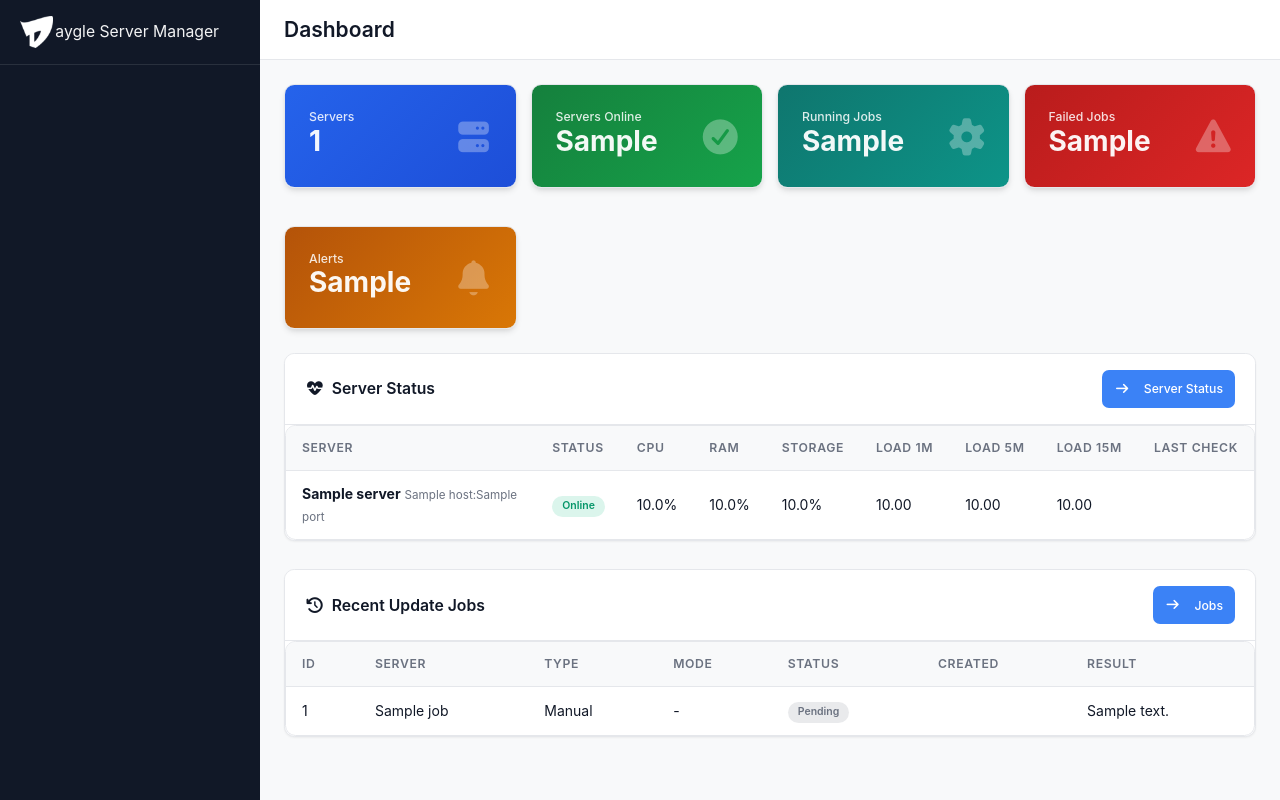
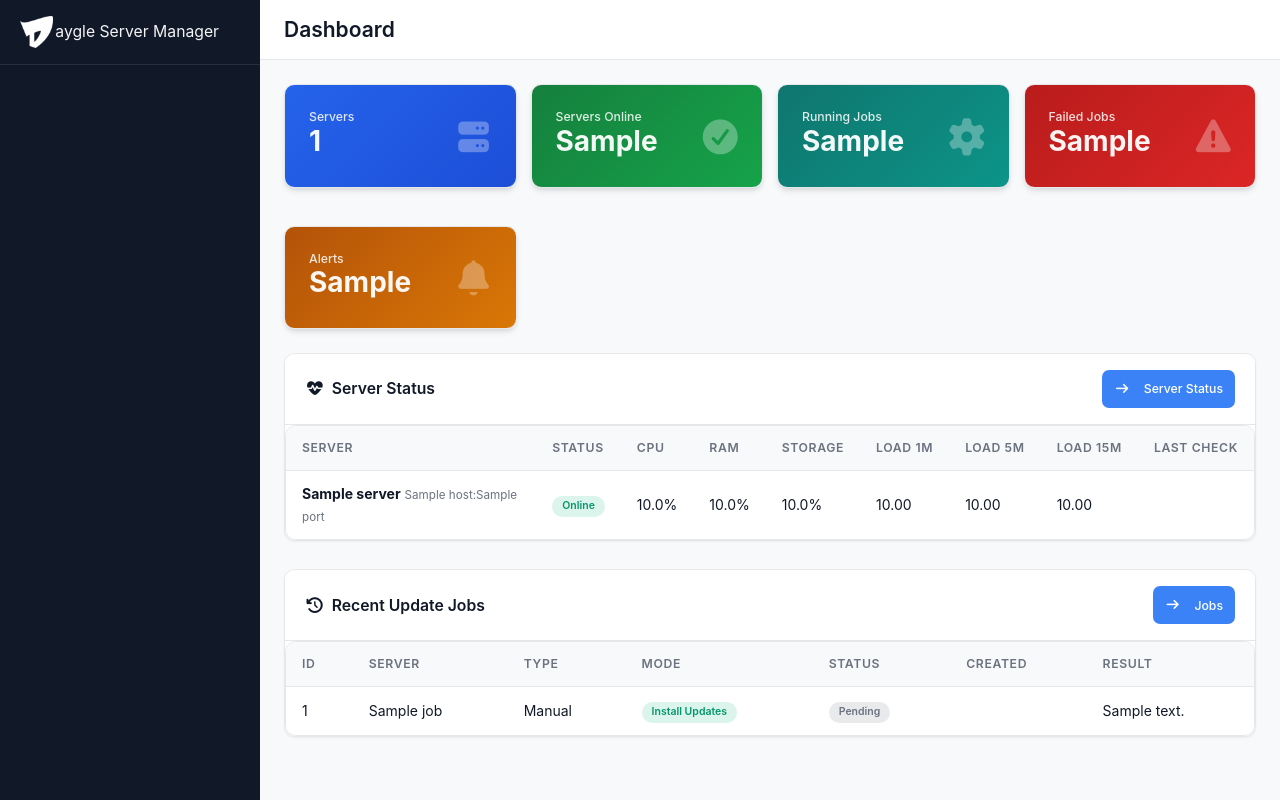
Before and after one commit to daygle/daygle-server-manager, a FastAPI app: template api/templates/dashboard.html in a window 1280 px wide. Run offline with FastAPI, Linux system fonts and the light colour scheme; the template is opened without the code that fills it: most values are stand-ins (such as "Sample title", 1, 10 or a date in 2020); parts of the project's set-up code (start-up, migrations or seed data) failed here and were passed over.

Commit message:
Fix Dashboard Mode

```diff
--- a/api/templates/dashboard.html
+++ b/api/templates/dashboard.html
@@ -140,7 +140,13 @@
             <td>{{ job.id }}</td>
             <td>{{ job.server_name or ('Server #' ~ job.server_id) }}</td>
             <td>{{ 'Scheduled' if job.job_type == 'scheduled' else 'Manual' }}</td>
-            <td>{% if job.alert_only %}<span class="status status-pending">alert only</span>{% else %}-{% endif %}</td>
+            <td>
+              {% if job.alert_only %}
+              <span class="status status-pending">alert only</span>
+              {% else %}
+              <span class="status status-success">install updates</span>
+              {% endif %}
+            </td>
             <td><span class="status status-{{ job.status }}">{{ job.status }}</span></td>
             <td class="hide-mobile">{{ format_dt(job.created_at) }}</td>
             <td>{{ job.summary or ('-' if job.status == 'pending' or job.status == 'running' else 'Completed') }}</td>
```
